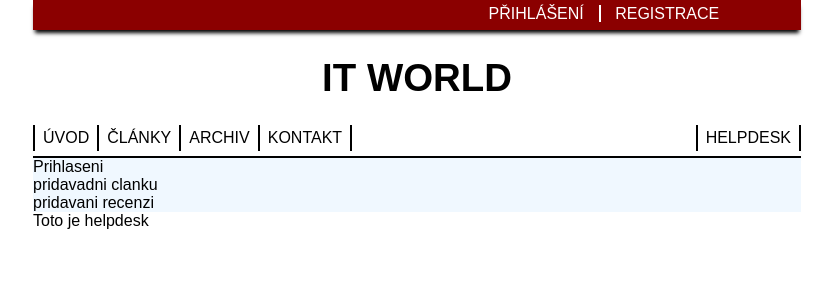
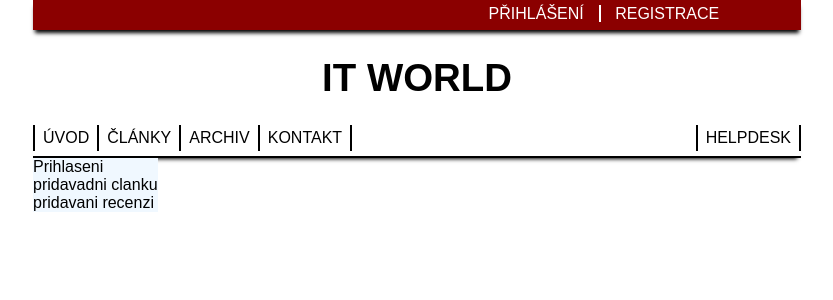
Before and after one commit to Tutislav/Softwarovi-inzenyri-xD, a PHP site: page /helpdesk.php in a window 1280 px wide. Shown: the top 300 px of the page, without its empty margins (223-1056 px from the left). Run offline with PHP 8.4, Linux system fonts and the light colour scheme; data that the repository does not hold is empty.

Commit message:
Update helpdesk.php

```diff
--- a/projekt/helpdesk.php
+++ b/projekt/helpdesk.php
@@ -35,14 +35,13 @@
             </ul>
         </div>
         <div class="realhelpdesk">
-            <div class="menu" style="background-color:aliceblue; display:flex">
+            <div class="menu" style="background-color:aliceblue; display:inline-block">
                 Prihlaseni<br>
                 pridavadni clanku<br>
                 pridavani recenzi<br>
             </div>
-            <div class="content" style="display:flex">
+            <div class="content" style="display:inline-block;border-left:1px solid black">
             </div>
-            Toto je helpdesk
         </div>
     </div>
 </body>
```
